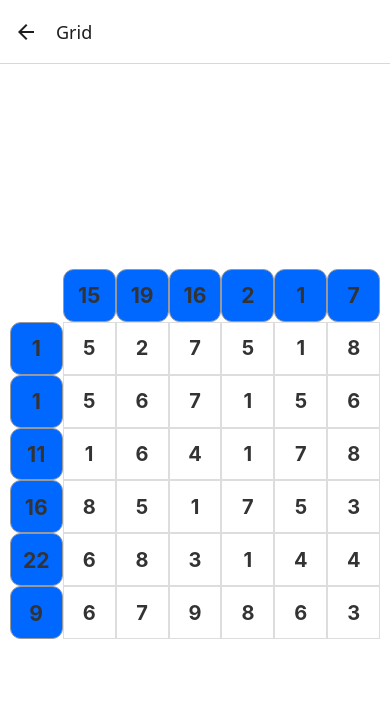
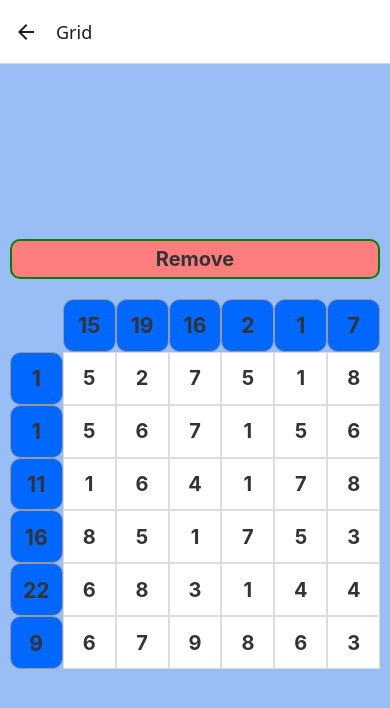
Before and after one commit to kamran-alinaghi/CrossSumGame, a React Native app in the folder CrossSumGame/: screen / in a window 390 px wide. Both pictures are taken after a click on the button "GENERATE GRID". Shown: the top 708 px of the page. Built offline with nearby package versions, Linux system fonts and the light colour scheme.

Commit message:
manage game logic and add Mark/Remove button

```diff
--- a/CrossSumGame/Components/GridView.tsx
+++ b/CrossSumGame/Components/GridView.tsx
@@ -1,14 +1,17 @@
 import React, { useState } from "react";
-import { View, StyleSheet, Text, Dimensions, TouchableOpacity } from "react-native";
+import { View, StyleSheet, Text, Dimensions, TouchableOpacity, Button } from "react-native";
+import { green } from "react-native-reanimated/lib/typescript/Colors";
 
 interface GridViewProps {
   rows: number; // Number of regular rows (excluding sum row)
   cols: number; // Number of regular columns (excluding sum column)
-  correctAnswers: [number, number][];
+  rowSums:number[];
+  colSums:number[];
+  correctAnswers: boolean[][];
   gridValues: number[][];
 }
 
-const GridView: React.FC<GridViewProps> = ({ rows, cols, gridValues, correctAnswers }) => {
+const GridView: React.FC<GridViewProps> = ({ rows, cols, rowSums, colSums, gridValues, correctAnswers }) => {
   const screenWidth = Dimensions.get("window").width;
   const screenHeight = Dimensions.get("window").height;
 
@@ -17,9 +20,6 @@ const GridView: React.FC<GridViewProps> = ({ rows, cols, gridValues, correctAnsw
   const bigFontSize = 0.4 * cellSize;
   const smallFontSize = 0.2 * cellSize;
 
-  // Mock data for sums (replace with real logic)
-  const rowSums: number[] = Array(rows).fill(0);
-  const colSums = Array(cols).fill(0);
   const [addUpRows, setAddUpRows] = useState<number[]>(Array(rows).fill(0));
   const [addUpCols, setAddUpCols] = useState<number[]>(Array(cols).fill(0));
   const [revealedCells, setRevealedCells] = useState<boolean[][]>(
@@ -27,15 +27,12 @@ const GridView: React.FC<GridViewProps> = ({ rows, cols, gridValues, correctAnsw
       .fill(null)
       .map(() => Array(cols).fill(false))
   );
+  const [buttonState,setButtonState] = useState<boolean>(false);
 
 
 
   const handleCellClick = (rowIndex: number, colIndex: number) => {
-    const isCorrect = correctAnswers.some(
-      ([r, c]) => r === rowIndex && c === colIndex
-    );
-
-    if (isCorrect) {
+    if (correctAnswers[rowIndex][colIndex]) {
       setRevealedCells((prev) => {
         const updated = prev.map((row, rIdx) =>
           row.map((cell, cIdx) =>
@@ -64,20 +61,18 @@ const GridView: React.FC<GridViewProps> = ({ rows, cols, gridValues, correctAnsw
     }
   };
 
-  //const correctNaswers=generateCorrectAnswers(gridValues);
-
-  correctAnswers.forEach(([rowIndex, colIndex]) => {
-    rowSums[rowIndex] += gridValues[rowIndex][colIndex];
-    colSums[colIndex] += gridValues[rowIndex][colIndex];
-  });
-
 
   return (
-    <View>
+    <View style={styles.container}>
+      <TouchableOpacity onPress={()=>{
+        setButtonState(!buttonState);
+      }}><View style={[styles.button,{backgroundColor:buttonState?GreenColor:RedColor}]}>
+        <Text style={styles.text}>{buttonState?'Mark':'Remove'}</Text>
+      </View></TouchableOpacity>
       {/* Render Header Row */}
       <View style={styles.row}>
         {/* Empty corner cell */}
-        <View style={[styles.corner, { width: cellSize, height: cellSize, backgroundColor: "white" }]}>
+        <View style={[styles.corner, { width: cellSize, height: cellSize }]}>
           <Text style={styles.text}></Text>
         </View>
         {/* Column sums */}
@@ -112,7 +107,7 @@ const GridView: React.FC<GridViewProps> = ({ rows, cols, gridValues, correctAnsw
                 style={[
                   styles.cell,
                   { width: cellSize, height: cellSize },
-                  { backgroundColor: revealedCells[rowIndex][colIndex] ? 'green' : 'white', }
+                  { backgroundColor: revealedCells[rowIndex][colIndex] ? GreenColor : 'white', }
                 ]}
               >
                 <Text style={[styles.text, {
@@ -126,6 +121,9 @@ const GridView: React.FC<GridViewProps> = ({ rows, cols, gridValues, correctAnsw
   );
 };
 
+const GreenColor='#4fca3b';
+const RedColor='#fe7e7e';
+const BlueColor='#0068ff';
 const styles = StyleSheet.create({
   row: {
     flexDirection: "row",
@@ -140,7 +138,7 @@ const styles = StyleSheet.create({
   sumCell: {
     borderWidth: 1,
     borderColor: "#999",
-    backgroundColor: "#0068ff",
+    backgroundColor: BlueColor,
     justifyContent: "center",
     alignItems: "center",
     borderRadius: 10,
@@ -156,14 +154,20 @@ const styles = StyleSheet.create({
   addUp: {
     position: 'absolute',
     fontSize: 10,
+  },
+  container:{
+    backgroundColor:"#98bef5",
+  },
+  button:{
+    marginBottom:20,
+    alignItems:'center',
+    backgroundColor:GreenColor,
+    height:40,
+    justifyContent: "center",
+    borderRadius:10,
+    borderColor:'green',
+    borderWidth:2,
   }
 });
 
 export default GridView;
-
-function ArrayContains(array: [number, number][], instance: [number, number]): boolean {
-  for (let i = 0; i < array.length; i++) {
-    if (array[i][0] == instance[0] && array[i][1] == instance[1]) { return true; }
-  }
-  return false;
-}
--- a/CrossSumGame/assets/functions.tsx
+++ b/CrossSumGame/assets/functions.tsx
@@ -57,3 +57,44 @@ export function GetRevealedArray(rows: number, cols: number): boolean[][] {
     );
     return result;
 }
+
+export function GetCorrectAnswersMatrix(rows: number, cols: number, answers: [number, number][]): boolean[][] {
+    const result: boolean[][] = [];
+    for (let i = 0; i < rows; i++) {
+        const tempArr: boolean[] = [];
+        for (let j = 0; j < cols; j++) {
+            tempArr.push(false);
+        }
+        result.push(tempArr);
+    }
+    for (let i = 0; i < answers.length; i++) {
+        result[answers[i][0]][answers[i][1]] = true;
+    }
+    return result;
+}
+
+export function GetRowSums(answers:boolean[][],data:number[][]){
+    const result:number[]=[];
+    for(let i=0;i<data.length;i++){result.push(0);}
+    answers.forEach((rowValue,rowIndex)=>{
+        rowValue.forEach((colValue,colIndex)=>{
+            if(colValue){
+                result[rowIndex]+=data[rowIndex][colIndex];
+            }
+        });
+    });
+    return result;
+}
+
+export function GetColSums(answers:boolean[][],data:number[][]){
+    const result:number[]=[];
+    for(let i=0;i<data[0].length;i++){result.push(0);}
+    answers.forEach((rowValue,rowIndex)=>{
+        rowValue.forEach((colValue,colIndex)=>{
+            if(colValue){
+                result[colIndex]+=data[rowIndex][colIndex];
+            }
+        });
+    });
+    return result;
+}
--- a/CrossSumGame/screens/GridScreen.tsx
+++ b/CrossSumGame/screens/GridScreen.tsx
@@ -2,7 +2,7 @@ import React, { useState } from "react";
 import { View, StyleSheet } from "react-native";
 import { RouteProp } from "@react-navigation/native";
 import GridView from "../Components/GridView";
-import { FillRandom, generateCorrectAnswers, GetRevealedArray } from "../assets/functions";
+import { FillRandom, generateCorrectAnswers, GetColSums, GetCorrectAnswersMatrix, GetRevealedArray, GetRowSums } from "../assets/functions";
 
 type RootStackParamList = {
   Grid: { rows: number; cols: number };
@@ -19,10 +19,12 @@ const GridScreen: React.FC<GridScreenProps> = ({ route }) => {
   const { rows, cols } = route.params;
   const values=FillRandom(rows,cols);
   const answers=generateCorrectAnswers(values);
-  const [revealed, setReavealed] = useState(GetRevealedArray(rows, cols));
+  const answersBool=GetCorrectAnswersMatrix(rows,cols,answers);
+  const rowSums=GetRowSums(answersBool,values);
+  const colSums=GetColSums(answersBool,values);
   return (
     <View style={styles.container}>
-      <GridView rows={rows} cols={cols} gridValues={values} correctAnswers={answers} />
+      <GridView rows={rows} cols={cols} rowSums={rowSums} colSums={colSums} gridValues={values} correctAnswers={answersBool} />
     </View>
   );
 };
@@ -32,7 +34,7 @@ const styles = StyleSheet.create({
     flex: 1,
     justifyContent: "center",
     alignItems: "center",
-    backgroundColor: "#fff",
+    backgroundColor: "#98bef5",
     padding: 10,
   },
 });
```
